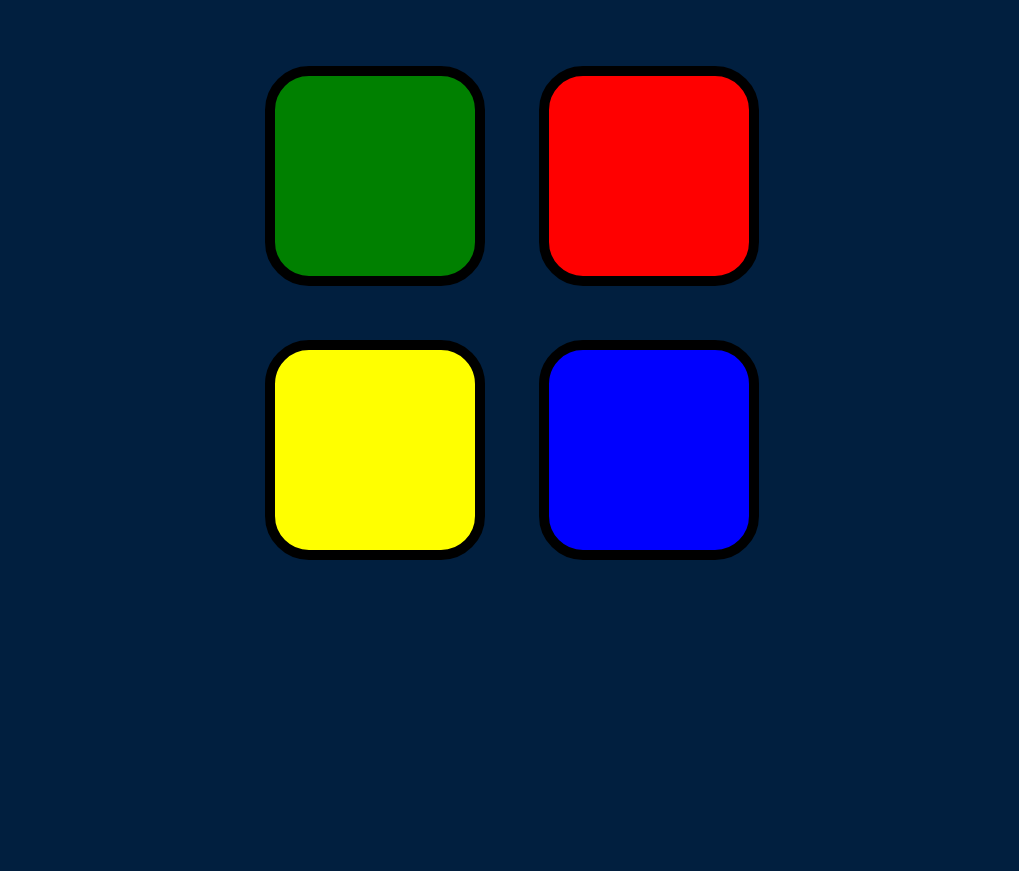
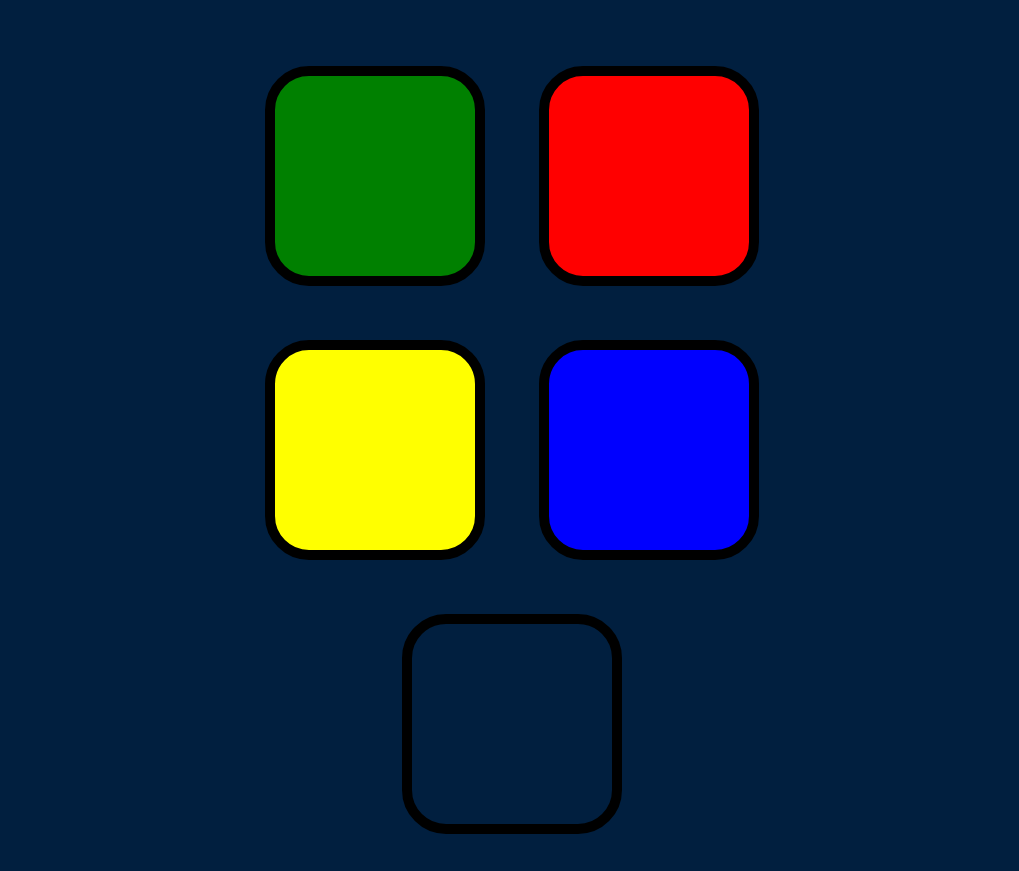
Before and after one commit to Vaishnavi-Ennam/project-2, a plain HTML site: page Simon-Game-main/index.html in a window 1280 px wide. Shown: the part 133-1004 px from the top of the page, without its empty margins (128-1147 px from the left). Before the commit the page ends 800 px from the top, so only its background shows below. Drawn offline with nearby package versions, Linux system fonts and the light colour scheme.

Commit message:
Update index.html
grey row is added

```diff
--- a/Simon-Game-main/index.html
+++ b/Simon-Game-main/index.html
@@ -30,7 +30,9 @@
       <div type="button" id="blue" class="btn blue">
 
       </div>
+      <div type="button" id="grey" class="btn grey">
 
+      </div>
     </div>
 
   </div>
```
